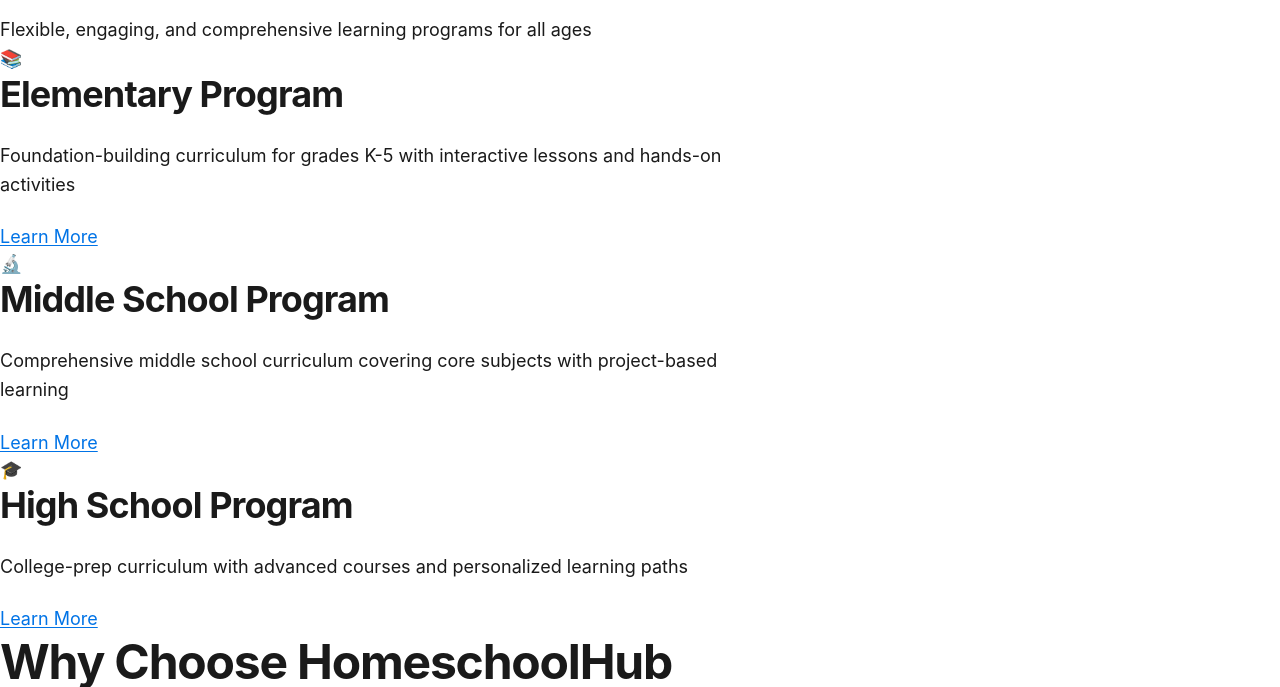
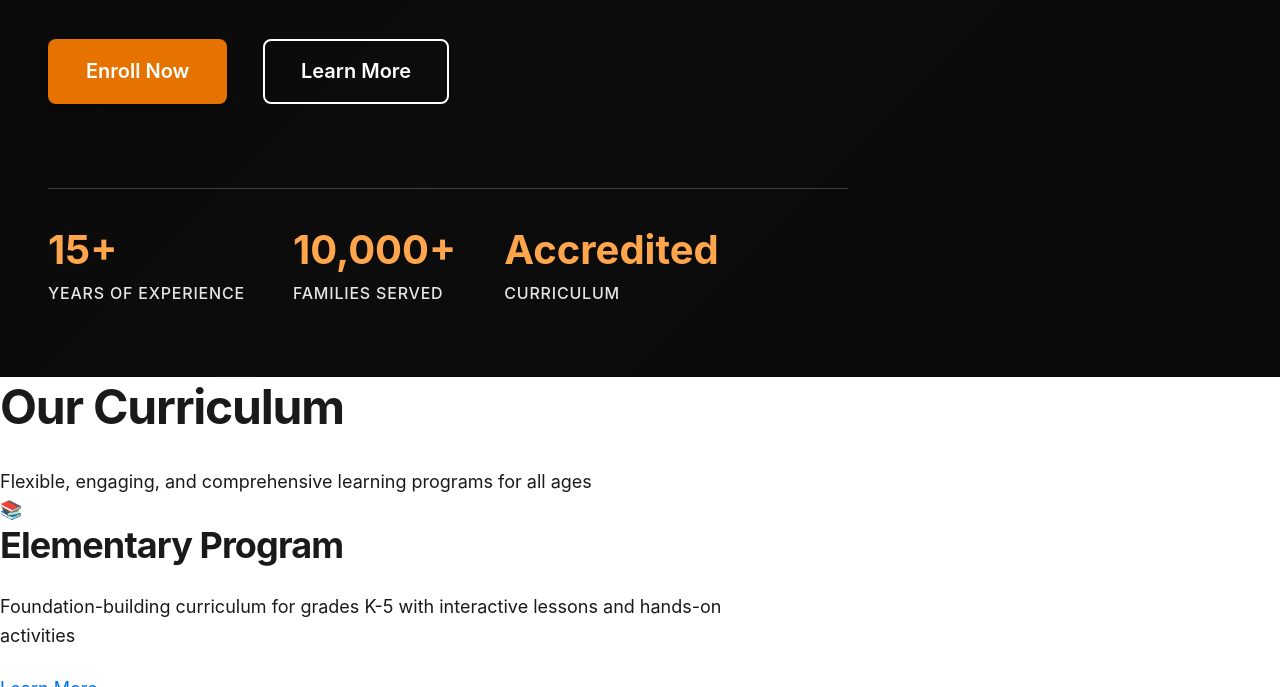
Before and after one commit to Sheyswaggz/proj_7ba-homeschoolhub-landing-page, a website: page src/index.html in a window 1280 px wide. Shown: the part 632-1319 px from the top of the page. Drawn offline with Linux system fonts and the light colour scheme.

Commit message:
Update src/css/main.css for task: Build Engaging Hero Section with Call-to-Action

```diff
--- a/src/css/main.css
+++ b/src/css/main.css
@@ -17,3 +17,6 @@
 
 /* Component Styles - Interactive Elements */
 @import url('./components.css');
+
+/* Hero Section Styles */
+@import url('./hero.css');
```
